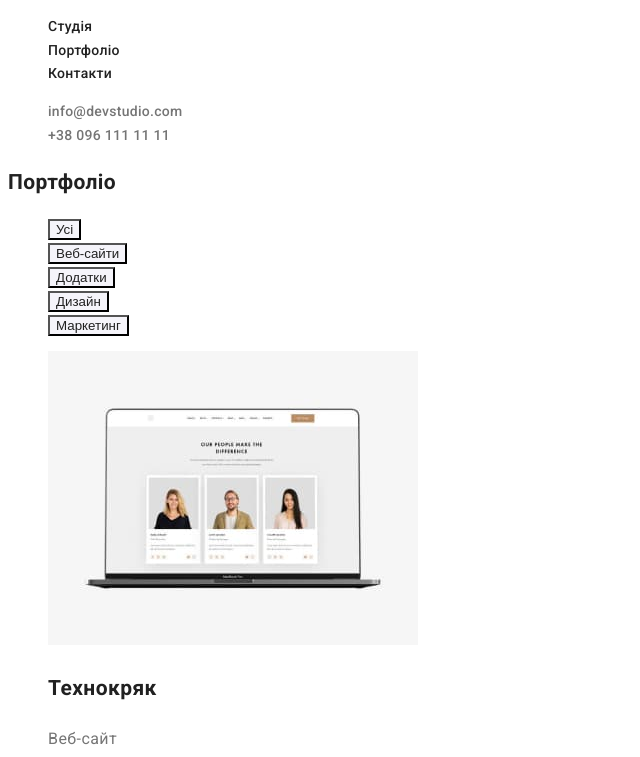
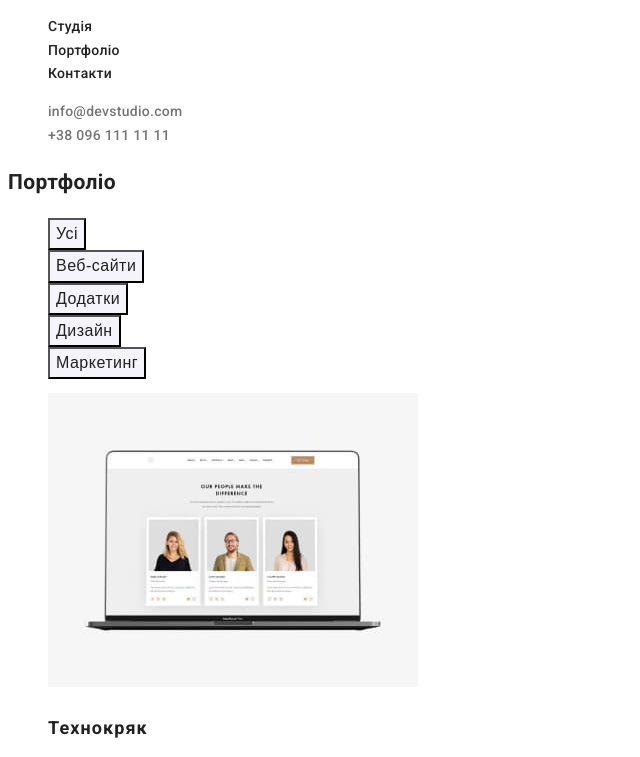
Before and after one commit to Olena35/goit-markup-hw-02, a plain HTML site: page portfolio.html in a window 1280 px wide. Shown: the part 43-800 px from the top of the page, without its empty margins (0-640 px from the left). Drawn offline with Linux system fonts and the light colour scheme.

Commit message:
create_portfolio
"portfolio.html" готов (текст+цвет)

```diff
--- a/css/styles.css
+++ b/css/styles.css
@@ -172,47 +172,10 @@ body {
     background-color: var(--primary-bg-color);
 }
 
-
-/* Стили для portfolio */
-
-.portfolio-title {
-color: var(--title-text-color);
-}
-
-/* Projects */
-
-.project-list a {
-text-decoration: none;
-}
-
-
-.project-list p {
-    color: #757575;
-    font-size: 16px;
-    line-height: 1.88;
-}
-.project-title {
-    color: var(--title-text-color);
-}
-
-/* Button list for portfolio */
-
-.button-list button{
-    color: var(--title-text-color);
-    background-color: var(--primary-bg-color);
-    cursor: pointer;
-}
-
-.button-list button:hover {
-    color: var(--primary-bg-color);
-    background-color: #2196F3;
-}
-
-
 /* Footer */
 
 .footer-section {
-background-color: #2F303A;
+    background-color: #2F303A;
 }
 
 .footer-section :hover,
@@ -225,7 +188,7 @@ background-color: #2F303A;
     font-size: 14px;
     font-style: normal;
     font-weight: 400;
-    line-height: 1,7;
+    line-height: 1, 7;
     letter-spacing: 0.42px;
 }
 
@@ -244,3 +207,51 @@ background-color: #2F303A;
 .footer-contacts :focus {
     color: var(--accent-color);
 }
+
+
+
+/* Стили для portfolio */
+
+.portfolio-title {
+color: var(--title-text-color);
+}
+
+/* Projects */
+
+.project-list h2 {
+    color: var(--title-text-color);
+    font-size: 18px;
+    font-weight: 700;
+    line-height: 2;
+    letter-spacing: 1.08px;
+    text-decoration: none;
+}
+
+.project-list p {
+    color: var(--primary-text-color);
+    font-size: 16px;
+    font-weight: 400;
+    line-height: 1.88;
+    letter-spacing: 0.48px;
+}
+
+.project-list a {
+    text-decoration: none;
+}
+
+/* Button list for portfolio */
+
+.button-list button{
+    color: var(--title-text-color);
+    background-color: var(--primary-bg-color);
+    font-size: 16px;
+    font-weight: 500;
+    line-height: 1.63;
+    letter-spacing: 0.48px;
+    cursor: pointer;
+}
+
+.button-list button:hover {
+    color: var(--primary-bg-color);
+    background-color: #2196F3;
+}
--- a/portfolio.html
+++ b/portfolio.html
@@ -1,16 +1,16 @@
 <!DOCTYPE html>
 <html lang="uk">
   <head>
-    <meta charset="UTF-8" />
-    <meta name="viewport" content="width=device-width, initial-scale=1.0" />
+    <meta charset="UTF-8">
+    <meta name="viewport" content="width=device-width, initial-scale=1.0">
     <title>Document</title>
-    <link rel="preconnect" href="https://fonts.googleapis.com" />
-    <link rel="preconnect" href="https://fonts.gstatic.com" crossorigin />
+    <link rel="preconnect" href="https://fonts.googleapis.com">
+    <link rel="preconnect" href="https://fonts.gstatic.com" crossorigin>
     <link
       href="https://fonts.googleapis.com/css2?family=Raleway:wght@700&family=Roboto:wght@400;500;700;900&display=swap"
       rel="stylesheet"
-    />
-    <link rel="stylesheet" href="./css/styles.css" />
+    >
+    <link rel="stylesheet" href="./css/styles.css">
   </head>
   <body>
     <!-- Верхня лінія -->
@@ -56,7 +56,7 @@
                 alt="Фото людей"
                 width="370"
                 height="294"
-              />
+              >
               <h2 class="project-title">Технокряк</h2>
               <p>Веб-сайт</p>
               <p>Lorem</p></a
@@ -70,7 +70,7 @@
                 alt="Баскетболісти"
                 width="370"
                 height="294"
-              />
+              >
               <h2 class="project-title">Постер New Orlean vs Golden Star</h2>
               <p>Дизайн</p>
               <p>Lorem</p></a
@@ -84,7 +84,7 @@
                 alt="Логотип ресторану у вигляді риби"
                 width="370"
                 height="294"
-              />
+              >
               <h2 class="project-title">Ресторан Seafood</h2>
               <p>Додаток</p>
               <p>Lorem</p></a
@@ -98,7 +98,7 @@
                 alt="Навушники"
                 width="370"
                 height="294"
-              />
+              >
               <h2 class="project-title">Проєкт Prime</h2>
               <p>Маркетинг</p>
               <p>Lorem</p></a
@@ -112,7 +112,7 @@
                 alt="Дві коробки"
                 width="370"
                 height="294"
-              />
+              >
               <h2 class="project-title">Проєкт Boxes</h2>
               <p>Додаток</p>
               <p>Lorem</p></a
@@ -126,7 +126,7 @@
                 alt="Монітор"
                 width="370"
                 height="294"
-              />
+              >
               <h2 class="project-title">Inspiration has no Borders</h2>
               <p>Веб-сайт</p>
               <p>Lorem</p></a
@@ -140,7 +140,7 @@
                 alt="Книжний разворот"
                 width="370"
                 height="294"
-              />
+              >
               <h2 class="project-title">Видання Limited Edition</h2>
               <p>Дизайн</p>
               <p>Lorem</p></a
@@ -154,7 +154,7 @@
                 alt="Етикетка"
                 width="370"
                 height="294"
-              />
+              >
               <h2 class="project-title">Проєкт LAB</h2>
               <p>Маркетинг</p>
               <p>Lorem</p></a
@@ -168,7 +168,7 @@
                 alt="Руки на клавіатурі ноутбука"
                 width="370"
                 height="294"
-              />
+              >
               <h2 class="project-title">Growing Business</h2>
               <p>Додаток</p>
               <p>Lorem</p></a
```
